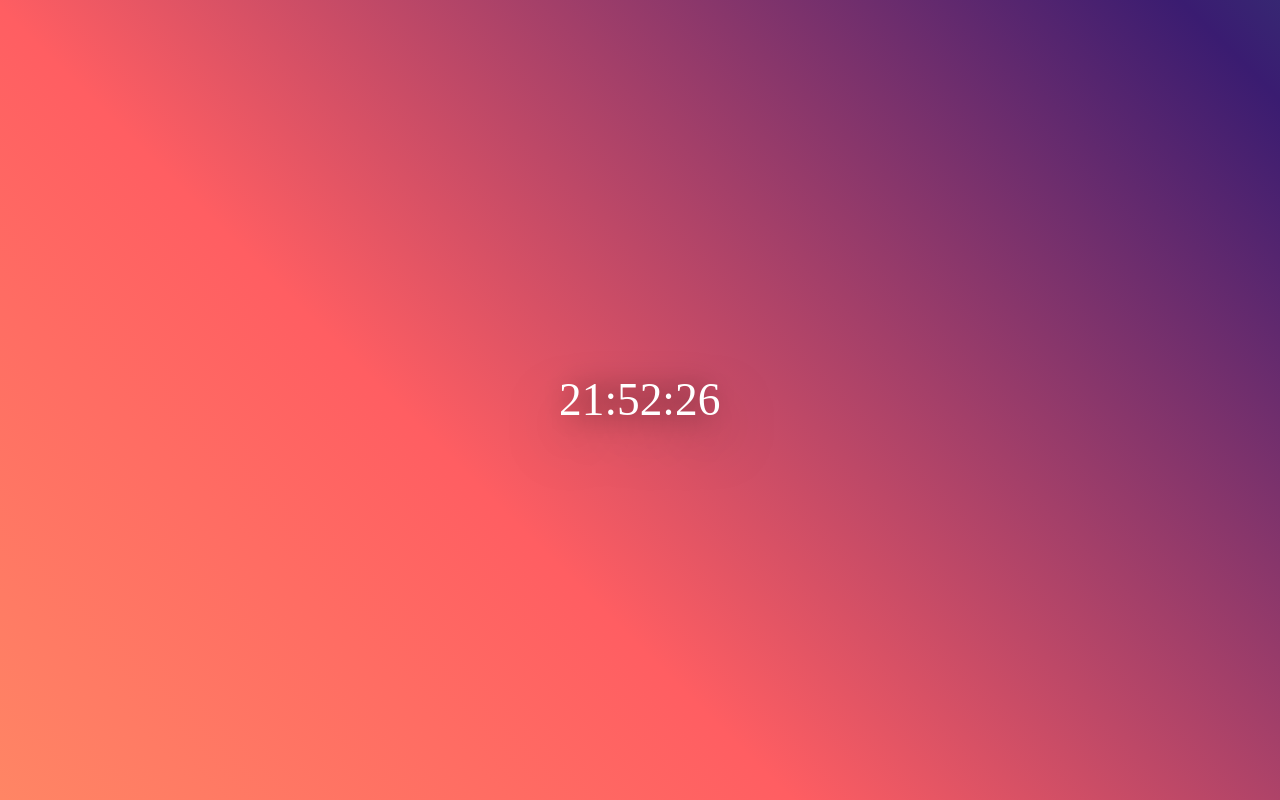
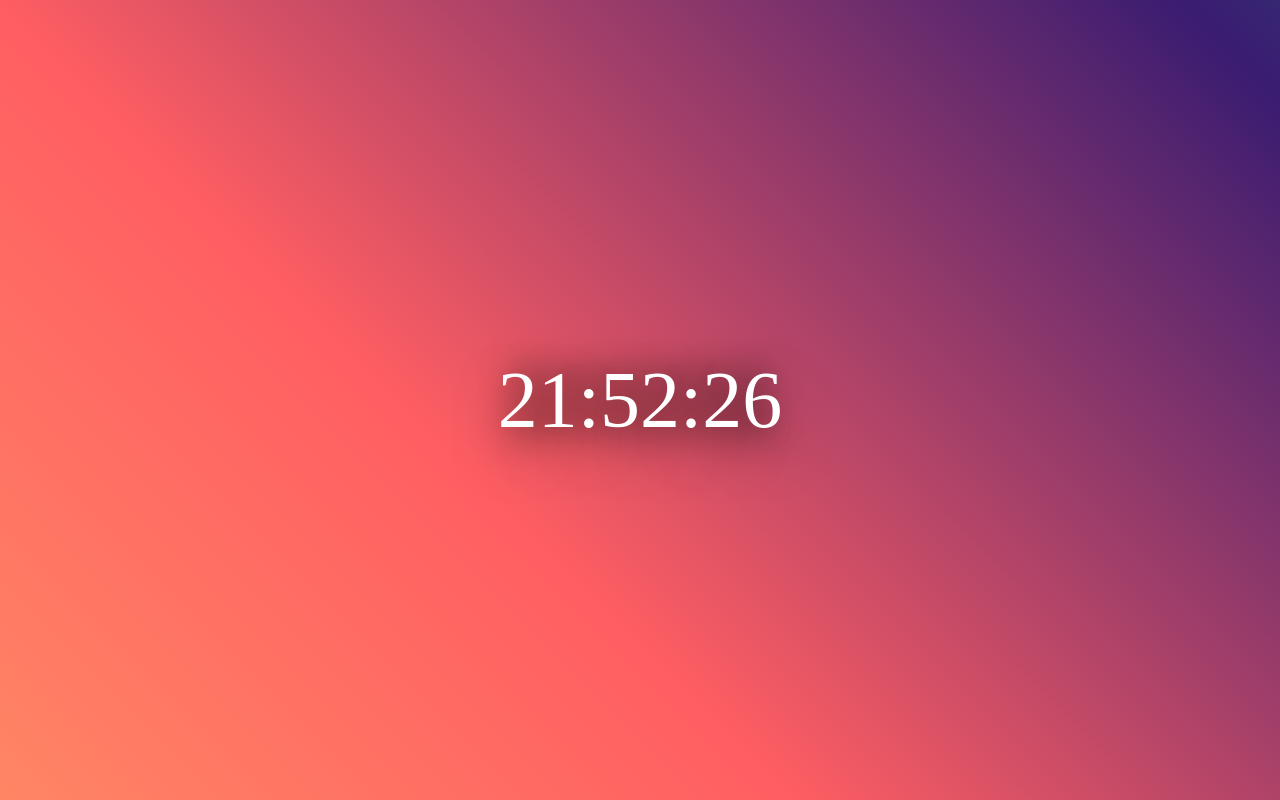
Before and after one commit to ZipLock1337/CSS-Clock, a plain HTML site: page index.html in a window 1280 px wide. Drawn offline with Linux system fonts and the light colour scheme; a web font is replaced by a local one.

Commit message:
End code

```diff
--- a/script.js
+++ b/script.js
@@ -10,15 +10,13 @@ function clockTimer() {
     const clockElement = document.getElementById("clock");
     clockElement.textContent = times;
 
-    // Добавляем анимацию
     clockElement.classList.add("animate");
 
-    // Убираем класс анимации после завершения анимации
     setTimeout(() => {
         clockElement.classList.remove("animate");
-    }, 200); // 200 мс, чтобы соответствовать времени анимации
+    }, 200);
 }
 
-// Запускаем таймер каждую секунду
+// Start timer
 setInterval(clockTimer, 1000);
 clockTimer();
--- a/style.css
+++ b/style.css
@@ -77,17 +77,13 @@ body {
 /* Clock */
 
 .clock {
-    font-size: 42px;
+    font-size: 80px;
+    line-height: 1.2;
+    text-align: center;
     transition: all 0.1s ease;
     color: #fff;
     text-shadow: 0 20px 50px rgba(0, 0, 0, 0.5);
     position: relative;
-}
-
-/* Animation effect */
-.clock.animate {
-    transform: scale(1.1);
-    transition: transform 0.2s ease;
 }
 
 /* Deep shadow effect for text */
```
